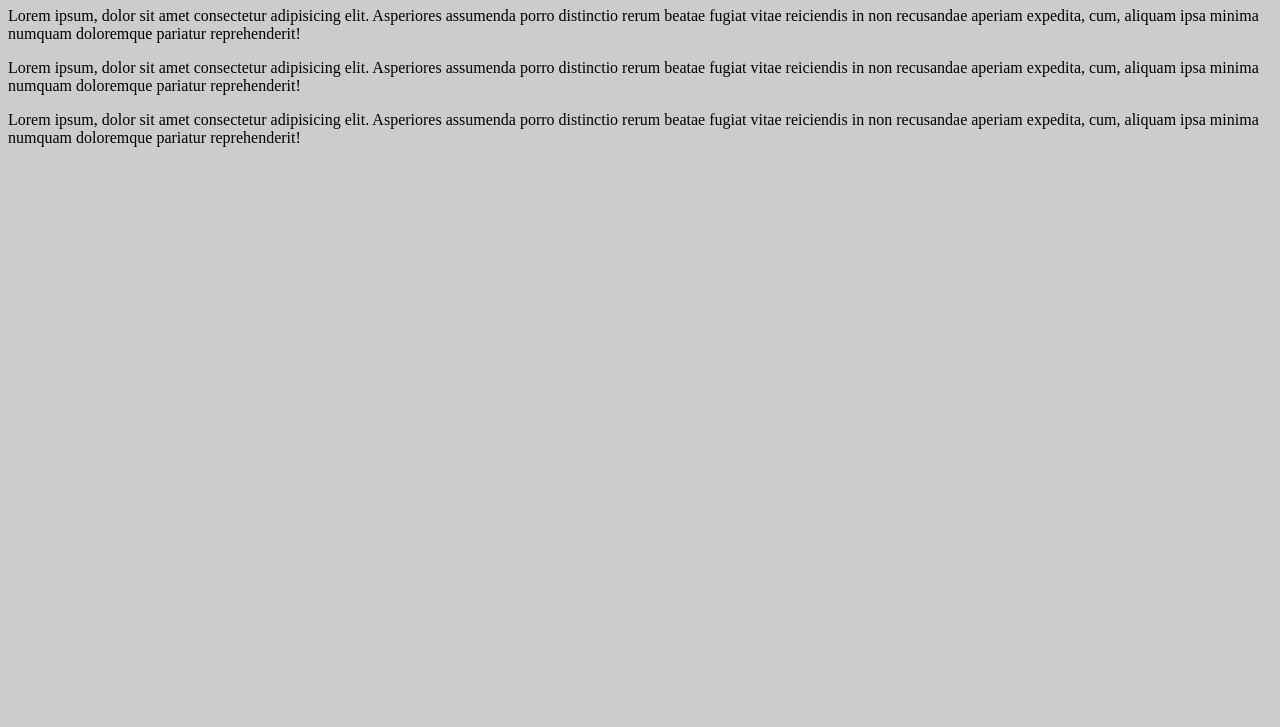
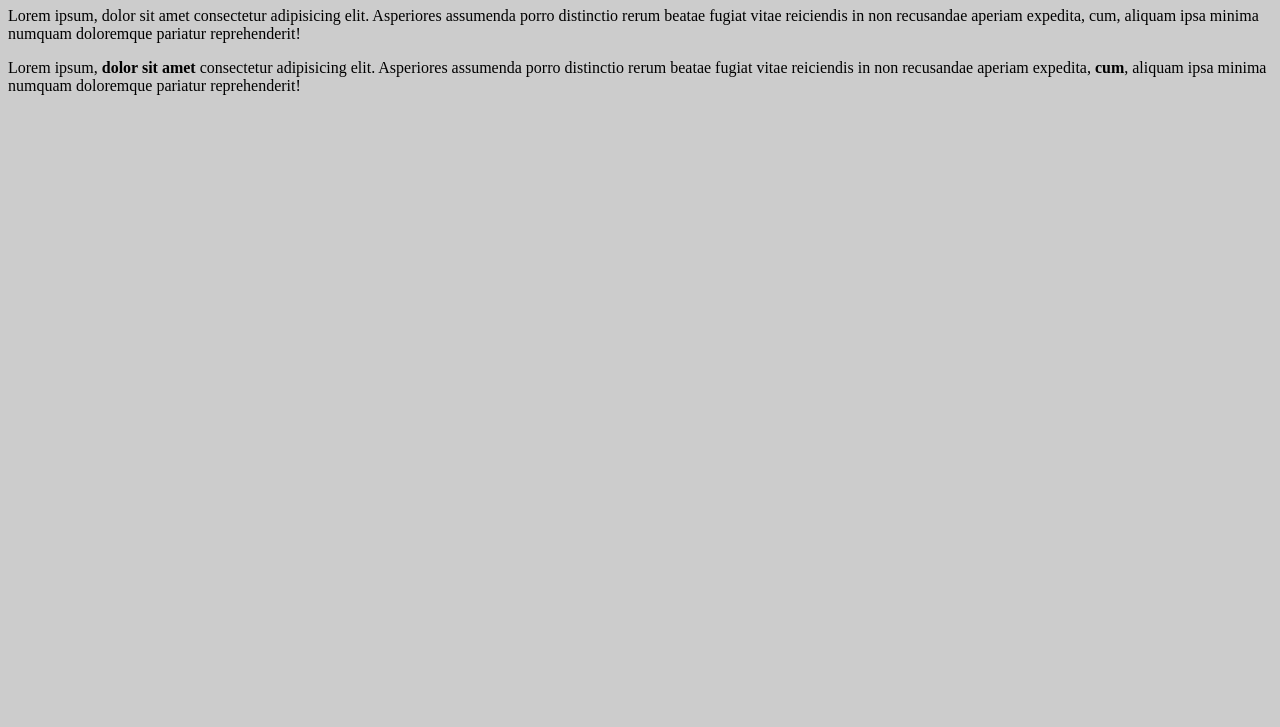
Before and after one commit to kevvelas/miweb, a plain HTML site: page index.html in a window 1280 px wide. Shown: the part 73-800 px from the top of the page. Drawn offline with Linux system fonts and the light colour scheme.

Commit message:
Se reduce la cantidad de parrafos

```diff
--- a/index.html
+++ b/index.html
@@ -10,8 +10,6 @@
 
     <p>Lorem ipsum, dolor sit amet consectetur adipisicing elit. Asperiores assumenda porro distinctio rerum beatae fugiat vitae reiciendis in non recusandae aperiam expedita, cum, aliquam ipsa minima numquam doloremque pariatur reprehenderit!</p>
 
-    <p>Lorem ipsum, dolor sit amet consectetur adipisicing elit. Asperiores assumenda porro distinctio rerum beatae fugiat vitae reiciendis in non recusandae aperiam expedita, cum, aliquam ipsa minima numquam doloremque pariatur reprehenderit!</p>
-
-    <p>Lorem ipsum, dolor sit amet consectetur adipisicing elit. Asperiores assumenda porro distinctio rerum beatae fugiat vitae reiciendis in non recusandae aperiam expedita, cum, aliquam ipsa minima numquam doloremque pariatur reprehenderit!</p>
+    <p>Lorem ipsum, <strong>dolor sit amet</strong> consectetur adipisicing elit. Asperiores assumenda porro distinctio rerum beatae fugiat vitae reiciendis in non recusandae aperiam expedita, <strong>cum</strong>, aliquam ipsa minima numquam doloremque pariatur reprehenderit!</p>
 </body>
 </html>
```
